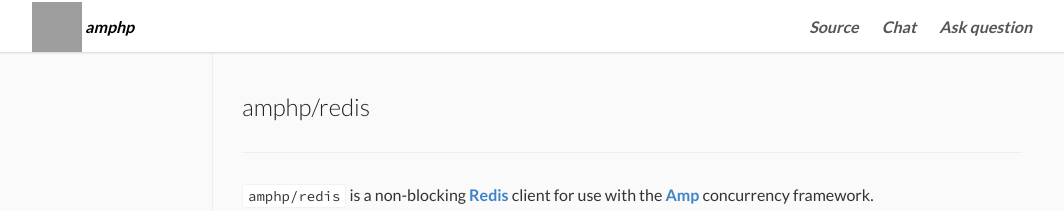
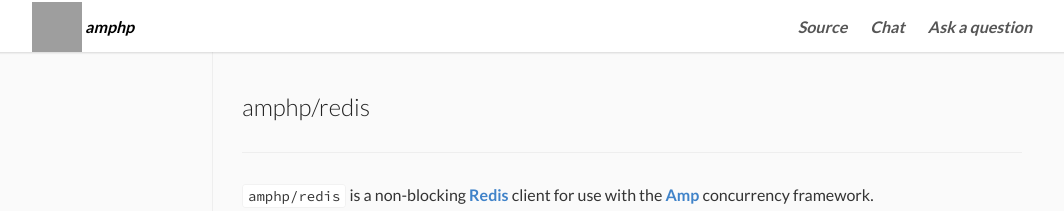
Before and after one commit to amphp/amphp.github.io, a Jekyll site: the page built from docs/redis/index.md, in a window 1280 px wide. Shown: the top 211 px of the page, without its empty margins (108-1172 px from the left). Built offline with Jekyll 4.4.1, drawn with Linux system fonts in a browser that asks for light colours; nearby versions of some CDN libraries; grey boxes are pictures that could not be loaded.

Commit message:
Fixed typo

```diff
--- a/_layouts/main.html
+++ b/_layouts/main.html
@@ -54,7 +54,7 @@
 				<div class="header-right">
 					<a class="header-item" href="https://github.com/amphp">Source</a>
 					<a class="header-item" href="https://dev.kelunik.com/">Chat</a>
-					<a class="header-item" href="http://stackoverflow.com/questions/ask?tags=amphp">Ask question</a>
+					<a class="header-item" href="http://stackoverflow.com/questions/ask?tags=amphp">Ask a question</a>
 				</div>
 			</div>
 		</div>
```
